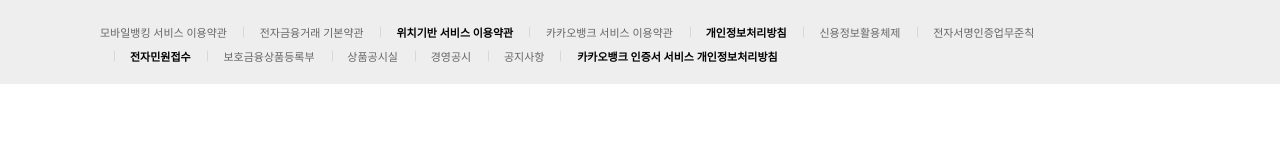
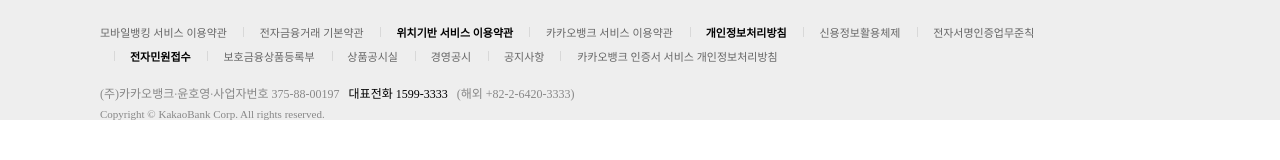
Before and after one commit to yeri-1002/250610_kkb, a plain HTML site: page sections/footer.html in a window 1280 px wide. Drawn offline with Linux system fonts and the light colour scheme.

Commit message:
푸터 step 2, box-2 완성

```diff
--- a/sections/footer.html
+++ b/sections/footer.html
@@ -14,13 +14,13 @@
           <ul>
             <li><a href="#">모바일뱅킹 서비스 이용약관</a></li>
             <li><a href="#">전자금융거래 기본약관</a></li>
-            <li class="bold"><a href="#">위치기반 서비스 이용약관</a></li>
+            <li><a href="#"><strong>위치기반 서비스 이용약관</strong></a></li>
             <li><a href="#">카카오뱅크 서비스 이용약관</a></li>
-            <li class="bold"><a href="#">개인정보처리방침</a></li>
+            <li><a href="#"><strong>개인정보처리방침</strong></a></li>
             <li><a href="#">신용정보활용체제</a></li>
             <li><a href="#">전자서명인증업무준칙</a></li>
             <br>
-            <li class="pd bold"><a href="#">전자민원접수</a></li>
+            <li class="pd"><a href="#"><strong>전자민원접수</strong></a></li>
             <li><a href="#">보호금융상품등록부</a></li>
             <li><a href="#">상품공시실</a></li>
             <li><a href="#">경영공시</a></li>
@@ -28,6 +28,13 @@
             <li class="bold"><a href="#">카카오뱅크 인증서 서비스 개인정보처리방침</a></li>
           </ul>
         </div>
+      </div>
+
+      <div class="box-2">
+        <span class="txt-busi">(주)카카오뱅크∙윤호영∙사업자번호 375-88-00197</span>
+        <span class="txt-busi-tel">대표전화 1599-3333</span>
+        <span class="txt-tel">(해외 +82-2-6420-3333)</span>
+        <div class="info-copyright">Copyright © KakaoBank Corp. All rights reserved.</div>
       </div>
     </div>
   </footer>
@@ -161,9 +168,23 @@
       text-decoration: underline;
     }
 
-    footer .box-1 > .menu-box > ul > .bold {
-      font-weight: bold;
+    footer .box-1 > .menu-box > ul > li  strong {
       color: #000;
+    }
+
+    footer .box-2 {
+      color: #888;
+      font-size: 12px;
+    }
+
+    footer .box-2 .txt-busi-tel  {
+      color: #000;
+      padding: 0 6px;
+    }
+
+    footer .box-2 .info-copyright {
+      margin-top: 6px;
+      font-size: 11px;
     }
   </style>
 </body>
```
